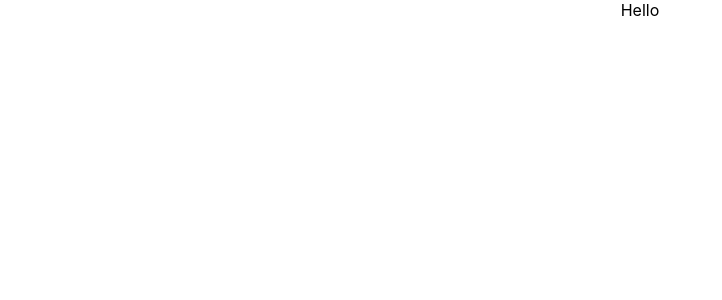
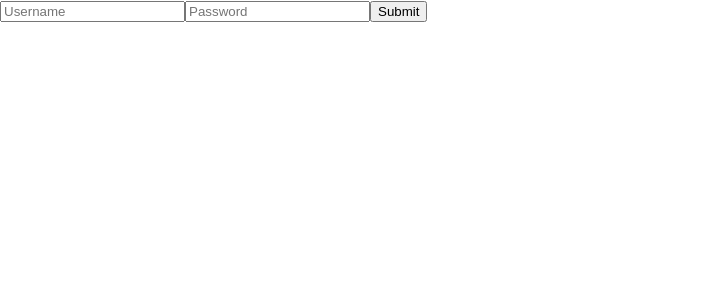
Before and after one commit to Ajinkya710/nimbly-app, a React (Create React App) app: page /login in a window 1280 px wide. Shown: the top 300 px of the page, without its empty margins (0-722 px from the left). Built offline with nearby package versions, Linux system fonts and the light colour scheme.

Commit message:
added basic login request and login page

```diff
--- a/src/App.tsx
+++ b/src/App.tsx
@@ -1,12 +1,14 @@
-import React from 'react';
-import './App.css';
+import React from "react";
+import "./App.css";
+import Login from "./Pages/Login";
+import { Route, Routes } from "react-router-dom";
 
-function App() {
+const App: React.FC = () => {
   return (
-    <div className="App">
-      <div>Hello</div>
-    </div>
+    <Routes>
+      <Route path="/login" element={<Login />} />
+    </Routes>
   );
-}
+};
 
 export default App;
--- /dev/null
+++ b/src/Pages/Login/index.tsx
@@ -0,0 +1,38 @@
+import React from "react";
+import { setFormFields } from "./store/slice";
+import { userLogIn } from "./store/action";
+import { useAppDispatch } from "../../store";
+
+const Login = () => {
+  const dispatch = useAppDispatch();
+
+  const handleSubmit = (e: React.FormEvent) => {
+    e.preventDefault();
+    dispatch(userLogIn());
+  };
+
+
+  return (
+    <form onSubmit={handleSubmit}>
+      <input
+        type="text"
+        name="username"
+        placeholder="Username"
+        onChange={(e) =>
+          dispatch(setFormFields({ field: "username", value: e.target.value }))
+        }
+      />
+      <input
+        type="password"
+        name="password"
+        placeholder="Password"
+        onChange={(e) =>
+          dispatch(setFormFields({ field: "password", value: e.target.value }))
+        }
+      />
+      <button type="submit">Submit</button>
+    </form>
+  );
+};
+
+export default Login;
--- /dev/null
+++ b/src/Pages/Login/store/action.ts
@@ -0,0 +1,17 @@
+import { createAsyncThunk } from "@reduxjs/toolkit";
+import { $post } from "../../../api";
+import { RootState } from "../../../store";
+
+export const userLogIn = createAsyncThunk<string, void, { state: RootState }>(
+  "userLogIn",
+  async (_, { getState }) => {
+    const { username, password } = getState().login.loginFormData;
+
+    const response = await $post("/auth/login", {
+      username,
+      password,
+    });
+
+    return response.data.token;
+  }
+);
--- /dev/null
+++ b/src/Pages/Login/store/slice.ts
@@ -0,0 +1,43 @@
+import { createSlice, PayloadAction } from "@reduxjs/toolkit";
+import { LoginFormData, User } from "./types";
+import { userLogIn } from "./action";
+
+interface LoginSlice {
+  loginFormData: LoginFormData;
+  userData: User | null;
+}
+
+const initialState: LoginSlice = {
+  loginFormData: {
+    username: "",
+    password: "",
+  },
+  userData: null,
+};
+
+const loginSlice = createSlice({
+  name: "login",
+  initialState,
+  reducers: {
+    setFormFields: (
+      state,
+      action: PayloadAction<{ field: keyof LoginFormData; value: string }>
+    ) => {
+      const { field, value } = action.payload;
+      state.loginFormData[field] = value;
+    },
+  },
+  extraReducers: (builder) => {
+    builder
+    .addCase(userLogIn.fulfilled, (state, action: any) => {
+      state.userData = action.payload;
+    })
+    .addCase(userLogIn.rejected, (state, _) => {
+      state.userData = null;
+    })
+  },
+});
+
+export const { setFormFields } = loginSlice.actions;
+
+export default loginSlice.reducer;
--- /dev/null
+++ b/src/Pages/Login/store/types.ts
@@ -0,0 +1,8 @@
+type LoginFormData = {
+  username: string;
+  password: string;
+};
+
+type User = {};
+
+export type { LoginFormData, User };
--- /dev/null
+++ b/src/api.ts
@@ -0,0 +1,42 @@
+import axios from "axios";
+
+// Define base URL for DummyJson API
+const API_BASE_URL = "https://dummyjson.com";
+
+// Create an Axios instance with default settings
+const api = axios.create({
+  baseURL: API_BASE_URL,
+  headers: {
+    "Content-Type": "application/json",
+  },
+});
+
+export const $get = async (url: string) => {
+  try {
+    const response = await api.get(url);
+    return response.data;
+  } catch (error) {
+    console.error("GET request failed:", error);
+    throw error;
+  }
+};
+
+export const $post = async (url: string, data: object) => {
+  try {
+    const response = await api.post(url, data);
+    return response.data;
+  } catch (error) {
+    console.error("POST request failed:", error);
+    throw error;
+  }
+};
+
+export const $put = async (url: string, data: object) => {
+  try {
+    const response = await api.put(url, data);
+    return response.data;
+  } catch (error) {
+    console.error("PUT request failed:", error);
+    throw error;
+  }
+};
--- a/src/index.tsx
+++ b/src/index.tsx
@@ -4,14 +4,17 @@ import "./index.css";
 import App from "./App";
 import { Provider } from "react-redux";
 import store from "./store";
+import { BrowserRouter as Router} from "react-router-dom";
 
 const root = ReactDOM.createRoot(
   document.getElementById("root") as HTMLElement
 );
 root.render(
   <React.StrictMode>
-    <Provider store={store}>
-      <App />
-    </Provider>
+    <Router>
+      <Provider store={store}>
+        <App />
+      </Provider>
+    </Router>
   </React.StrictMode>
 );
--- a/src/store/index.ts
+++ b/src/store/index.ts
@@ -1,9 +1,10 @@
-import { configureStore } from '@reduxjs/toolkit';
-import { useDispatch } from 'react-redux';
+import { configureStore } from "@reduxjs/toolkit";
+import { useDispatch } from "react-redux";
+import loginSlice from "../Pages/Login/store/slice";
 
 const store = configureStore({
   reducer: {
-
+    login: loginSlice,
   },
 });
 
```
Also changed, not shown: package.json (+9 -1 lines), src/setupTests.ts (+1 -1 lines), tsconfig.json (added, +26 -0 lines), 2 other files (tests, documents, lock files or other folders).
